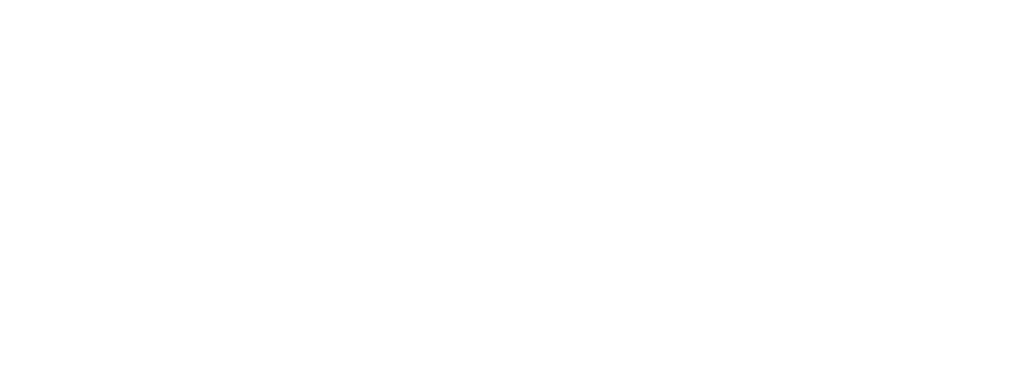
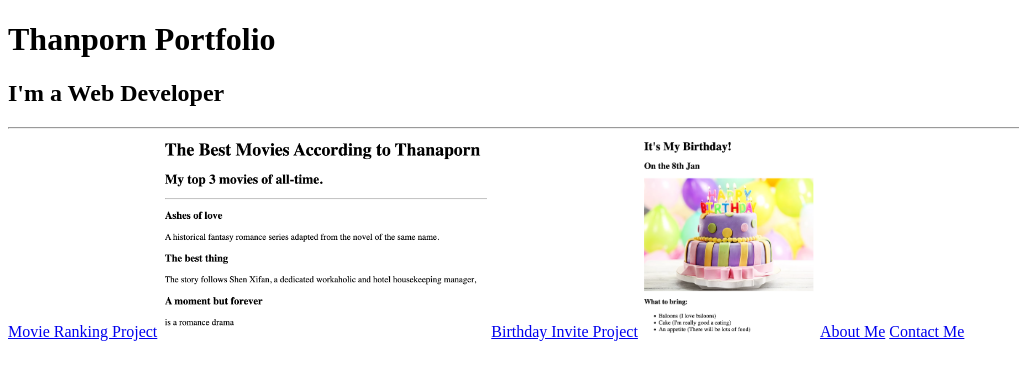
Before and after one commit to ThanapornSanprasert/html-portfolio, a plain HTML site: page index.html in a window 1280 px wide. Shown: the whole page, without its empty margins (0-1019 px from the left). Drawn offline with Linux system fonts and the light colour scheme.

Commit message:
Add files via upload

```diff
--- a/index.html
+++ b/index.html
@@ -1,15 +1,22 @@
-<!-- TODO 1: Create the HTML Boilerplate -->
+<!DOCTYPE html>
+<html lang="en">
+<head>
+    <meta charset="UTF-8">
+    <title>My Portfolio</title>
+</head>
+<body>
+    <h1>Thanporn Portfolio</h1>
+    <h2>I'm a Web Developer</h2>
+    <hr />
 
-<!-- TODO 2: Add Your previous projects' HTML into the public folder -->
+    <a href="./public/movie-ranking.html"> Movie Ranking Project</a>
+    <img src="./assets/images/movie-ranking.png" height="200" alt="Movie">
 
-<!-- TODO 3: Take screenshots of your project previews and add the images to the images folder -->
+    <a href="./public/birthday-invite.html">Birthday Invite Project</a>
+    <img src="./assets/images/birthday-invite.png" height="200" alt="Birthday">
 
-<!-- TODO 4: Add titles/subtitles etc. -->
+    <a href="./public/about.html">About Me</a>
+    <a href="./public/contact.html">Contact Me</a>
 
-<!-- TODO 5: Add a link to the project pages -->
-
-<!-- TODO 6: Add images to show the project previews
-HINT for TODO 6: You can use the height attribute set to 200 to make the image smaller:
-https://developer.mozilla.org/en-US/docs/Web/HTML/Element/img#attr-height -->
-
-<!-- TODO 7: Add the Contact Me and About Me page links -->
+</body>
+</html>
```
